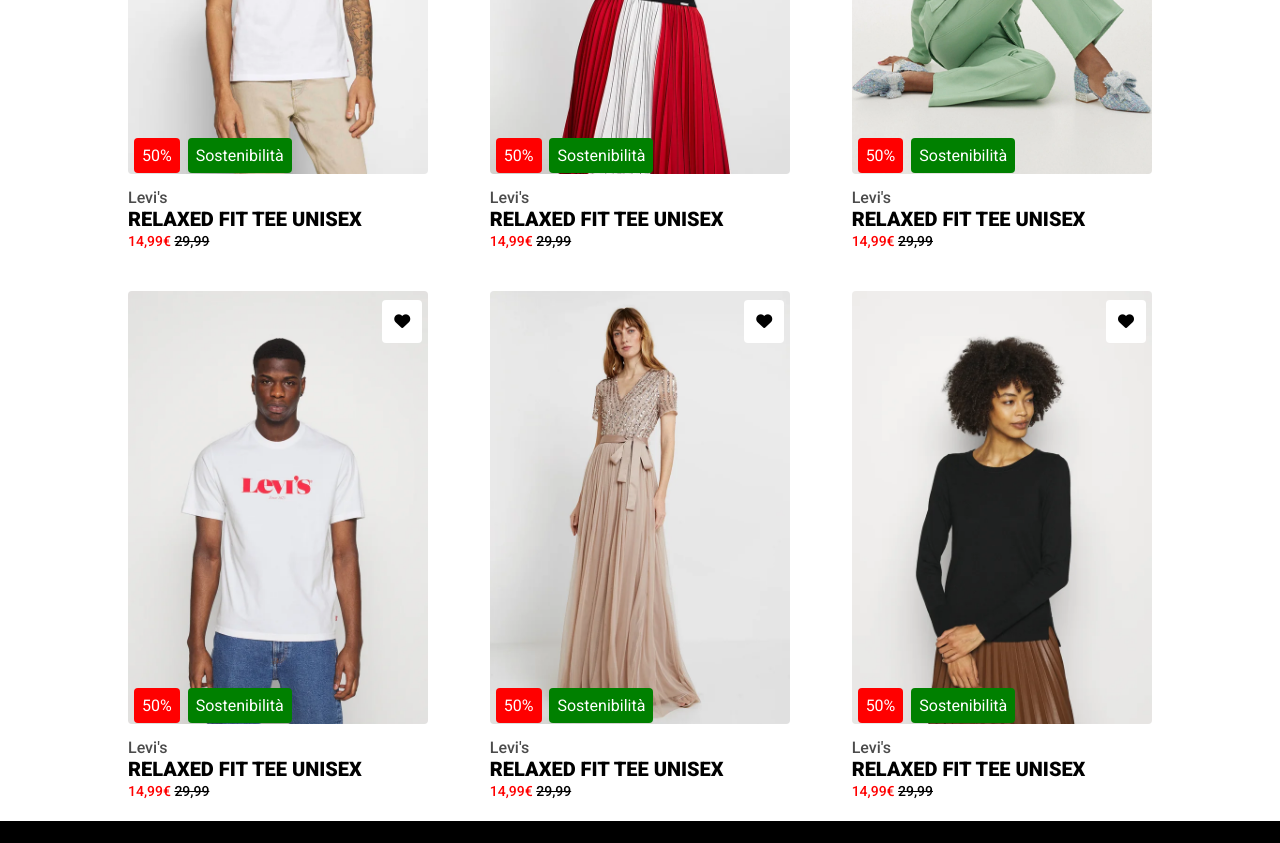
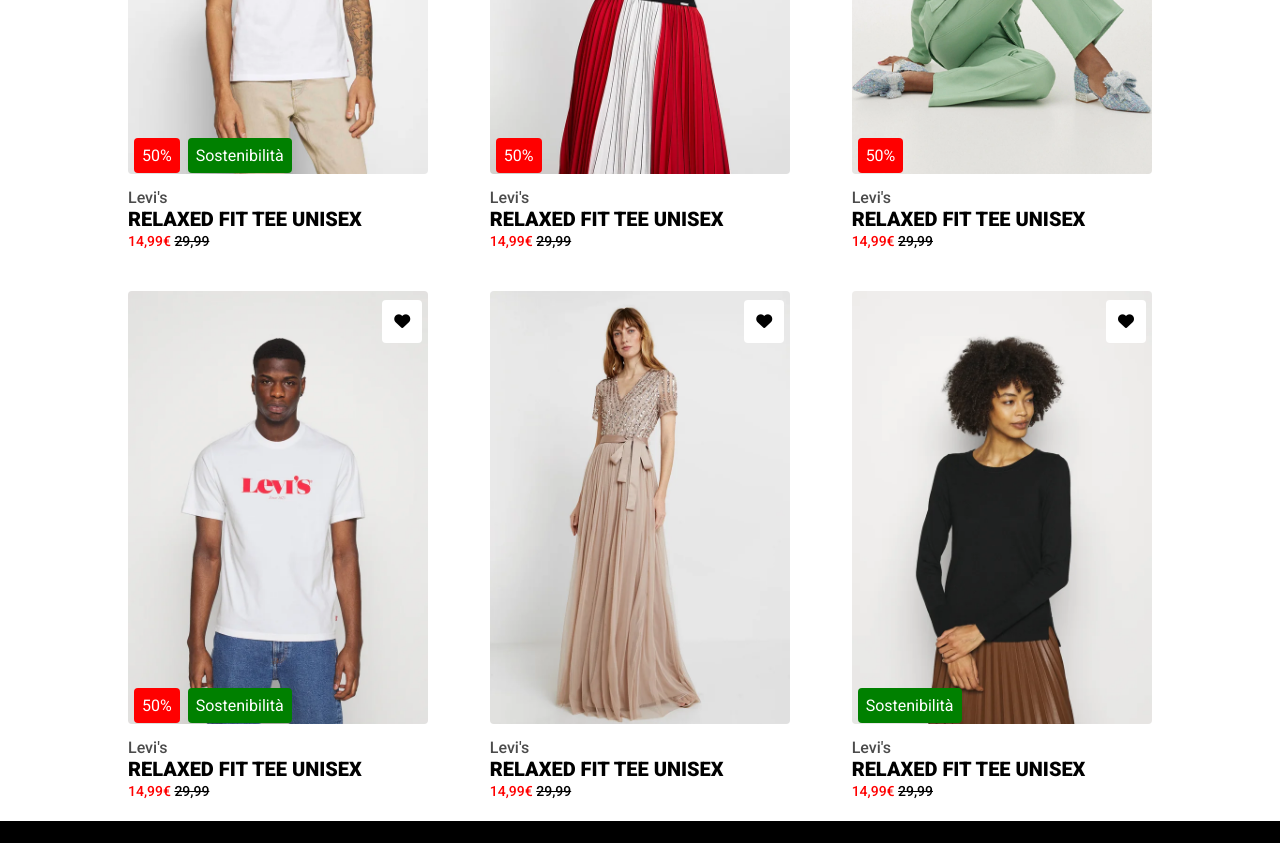
Before and after one commit to Francescosommellaa/html-css-boolando, a plain HTML site: page index.html in a window 1280 px wide. Shown: the part 360-1203 px from the top of the page. Drawn offline with Linux system fonts and the light colour scheme.

Commit message:
completa e consegna

```diff
--- a/index.html
+++ b/index.html
@@ -107,7 +107,6 @@
                     <!-- etichette -->
                     <div class="information">
                         <span class="sconto etichetta">50%</span>
-                        <span class="sostenibilita etichetta">Sostenibilità</span>
                     </div>
 
                 </div>
@@ -140,7 +139,6 @@
                     <!-- etichette -->
                     <div class="information">
                         <span class="sconto etichetta">50%</span>
-                        <span class="sostenibilita etichetta">Sostenibilità</span>
                     </div>
 
                 </div>
@@ -159,7 +157,7 @@
         <!-- section 2 -->
         <section class="container">
 
-            <!-- card 1-->
+            <!-- card 4-->
             <div class="card">
 
                 <div class="cont-img">
@@ -192,7 +190,7 @@
 
             </div>
 
-            <!-- card 2-->
+            <!-- card 5-->
             <div class="card">
 
                 <div class="cont-img">
@@ -209,10 +207,10 @@
                     </div>
 
                     <!-- etichette -->
-                    <div class="information">
+                    <!-- <div class="information">
                         <span class="sconto etichetta">50%</span>
                         <span class="sostenibilita etichetta">Sostenibilità</span>
-                    </div>
+                    </div> -->
 
                 </div>
 
@@ -225,7 +223,7 @@
 
             </div>
 
-            <!-- card 3-->
+            <!-- card 6-->
             <div class="card">
 
                 <div class="cont-img">
@@ -243,7 +241,6 @@
 
                     <!-- etichette -->
                     <div class="information">
-                        <span class="sconto etichetta">50%</span>
                         <span class="sostenibilita etichetta">Sostenibilità</span>
                     </div>
 
```
